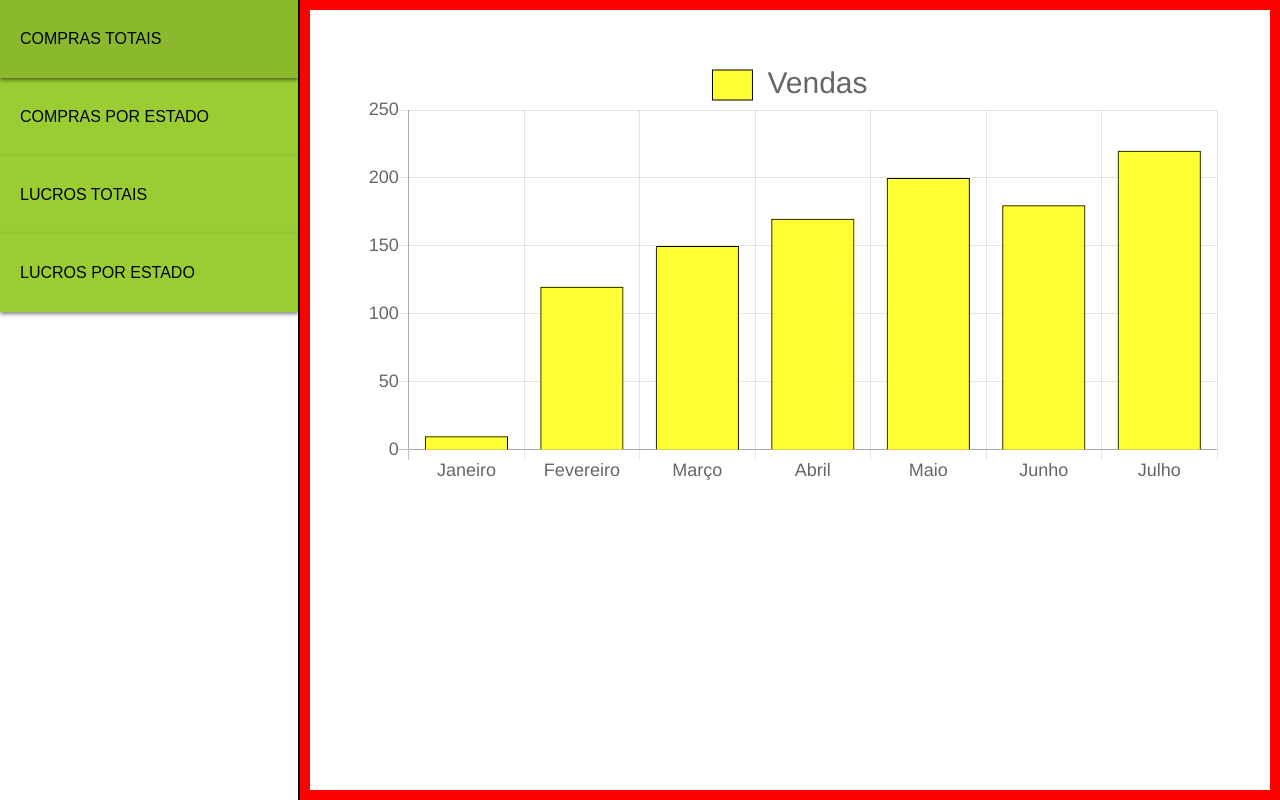
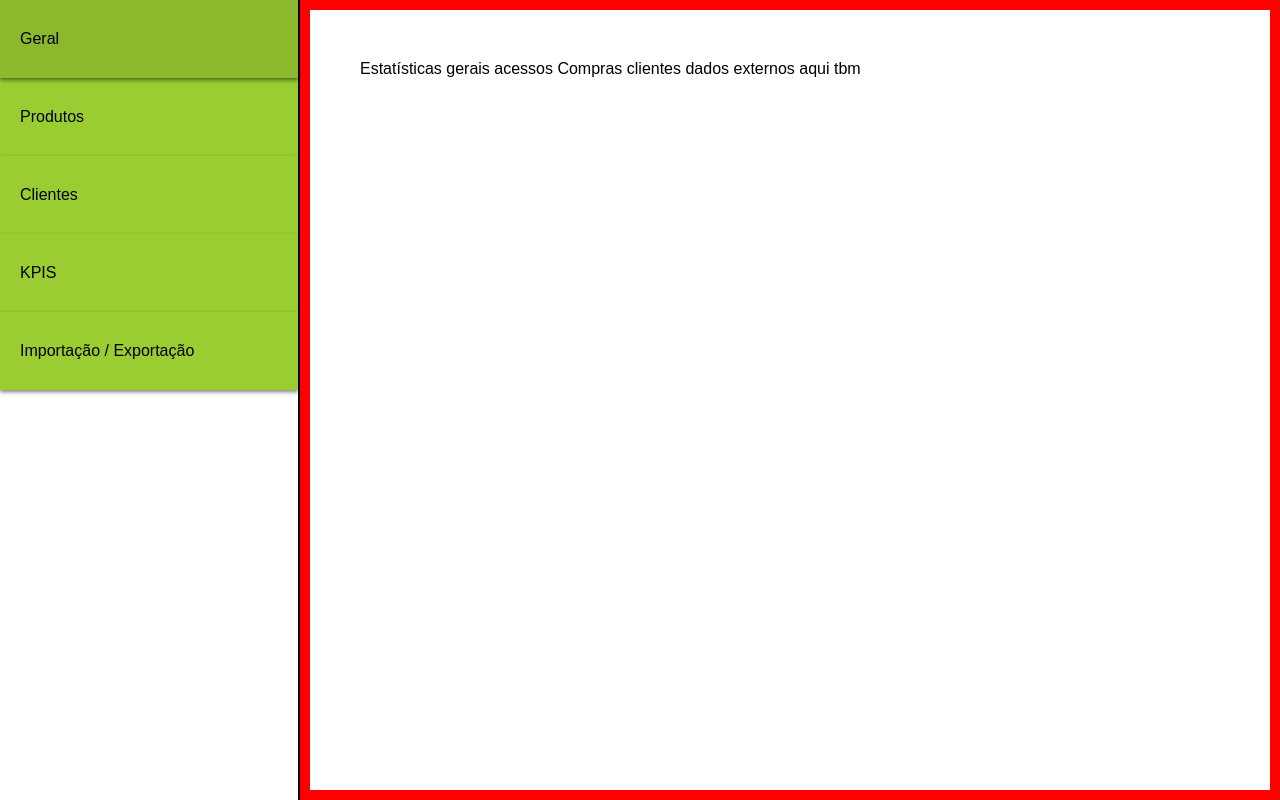
Before and after one commit to naveganth/Projeto-Banco-de-Dados, a Django app: page /admin/ in a window 1280 px wide. Run offline with Django 5.2, Linux system fonts and the light colour scheme; some web fonts are replaced.

Commit message:
Planejamento e simplificação

```diff
--- a/loja/templates/loja/chart.html
+++ b/loja/templates/loja/chart.html
@@ -67,179 +67,91 @@
   <body>
     <section>
       <div id="sidebar">
-        <div class="sidebar-item" id="ComprasTotaisItem" onclick="toggleVisibility('ComprasTotais')">COMPRAS TOTAIS</div>
-        <div class="sidebar-item" id="ComprasPorEstadoItem" onclick="toggleVisibility('ComprasPorEstado')">COMPRAS POR ESTADO</div>
-        <div class="sidebar-item" id="LucrosTotaisItem" onclick="toggleVisibility('LucrosTotais')">LUCROS TOTAIS</div>
-        <div class="sidebar-item" id="LucrosPorEstadoItem" onclick="toggleVisibility('LucrosPorEstado')">LUCROS POR ESTADO</div>
+        <div class="sidebar-item" onclick="toggleVisibility('gerais')">Geral</div>
+        <div class="sidebar-item" onclick="toggleVisibility('produtos')">Produtos</div>
+        <div class="sidebar-item" onclick="toggleVisibility('clientes')">Clientes</div>
+        <div class="sidebar-item" onclick="toggleVisibility('kpis')">KPIS</div>
+        <div class="sidebar-item" onclick="toggleVisibility('importacao')">Importação / Exportação</div>
       </div>
     </section>
 
     <section id="chartContainer">
-      <div id="ComprasTotais" class="chart-div active">
-        <canvas id="grafico1"></canvas>
+      <div id="gerais" class="chart-div active">
+        Estatísticas gerais
+        acessos
+        Compras
+        clientes
+        dados externos aqui tbm
       </div>
-      <div id="ComprasPorEstado" class="chart-div">
-        <canvas id="grafico2"></canvas>
+      <div id="produtos" class="chart-div">
+        Produtos
+        só uma lista de todos os produtos
       </div>
-      <div id="LucrosTotais" class="chart-div">
-        <canvas id="grafico3"></canvas>
+      <div id="clientes" class="chart-div">
+        Clientes
+        lista de todos os clientes
       </div>
+      <div id="kpis" class="chart-div">
+        lista de todos os kpis
+        atualiza automático?
+      </div>
+      <div id="importacao" class="chart-div">
+        Importação e exportação
+        receber csv, json e xml
+      </div>
+      <!--
       <div id="LucrosPorEstado" class="chart-div">
         <canvas id="grafico4"></canvas>
       </div>
+      -->
     </section>
 
     <script>
       function toggleVisibility(id) {
-        const charts = document.querySelectorAll('.chart-div');
-        charts.forEach(chart => {
-          if (chart.id === id) {
-            chart.classList.add('active');
+        const divs = document.querySelectorAll('.chart-div');
+        divs.forEach(div => {
+          if (div.id === id) {
+            div.classList.add('active');
           } else {
-            chart.classList.remove('active');
+            div.classList.remove('active');
           }
         });
       }
 
-      var ctx1 = document.getElementById('grafico1').getContext('2d');
-      new Chart(ctx1, {
-        type: 'bar',
-        data: {
-          labels: ['Janeiro', 'Fevereiro', 'Março', 'Abril', 'Maio', 'Junho', 'Julho'],
-          datasets: [{
-            label: 'Vendas',
-            data: [10, 120, 150, 170, 200, 180, 220],
-            backgroundColor: 'rgba(255, 255, 0, 0.8)',
-            borderColor: 'black',
-            borderWidth: 1
-          }]
-        },
-        options: {
-          legend: {
-            labels: {
-              fontSize: 30
-            }
-          },
-          scales: {
-            yAxes: [{
-              ticks: {
-                beginAtZero: true,
-                fontSize: 18
-              }
-            }],
-            xAxes: [{
-              ticks: {
-                fontSize: 18
-              }
-            }]
-          }
-        }
-      });
-
-      var ctx2 = document.getElementById('grafico2').getContext('2d');
-      new Chart(ctx2, {
-        type: 'bar',
-        data: {
-          labels: ['São Paulo', 'Rio de Janeiro', 'Minas Gerais', 'Bahia', 'Paraná'],
-          datasets: [{
-            label: 'Compras por Estado',
-            data: [300, 250, 200, 150, 100],
-            backgroundColor: 'rgba(75, 192, 192, 0.2)',
-            borderColor: 'rgba(75, 192, 192, 1)',
-            borderWidth: 1
-          }]
-        },
-        options: {
-          legend: {
-            labels: {
-              fontSize: 30
-            }
-          },
-          scales: {
-            yAxes: [{
-              ticks: {
-                beginAtZero: true,
-                fontSize: 18
-              }
-            }],
-            xAxes: [{
-              ticks: {
-                fontSize: 18
-              }
-            }]
-          }
-        }
-      });
-
-      var ctx3 = document.getElementById('grafico3').getContext('2d');
-      new Chart(ctx3, {
-        type: 'bar',
-          data: {
-            labels: ['Janeiro', 'Fevereiro', 'Março', 'Abril', 'Maio', 'Junho', 'Julho'],
-            datasets: [{
-              label: 'Vendas',
-              data: [100, 120, 150, 170, 200, 180, 220],
-              backgroundColor: 'rgba(255, 255, 0, 0.8)',
-              borderColor: 'black',
-              borderWidth: 1
-            }]
-          },
-          options: {
-            legend: {
-              labels: {
-                fontSize: 30
-              }
-            },
-            scales: {
-              yAxes: [{
-                ticks: {
-                  beginAtZero: true,
-                  fontSize: 18
-                }
-              }],
-              xAxes: [{
-                ticks: {
-                  fontSize: 18
-                }
-              }]
-            }
-          }
-        });
-
-      var ctx4 = document.getElementById('grafico4').getContext('2d');
-      new Chart(ctx4, {
-        type: 'bar',
-          data: {
-            labels: ['Janeiro', 'Fevereiro', 'Março', 'Abril', 'Maio', 'Junho', 'Julho'],
-            datasets: [{
-              label: 'Vendas',
-              data: [1000, 120, 150, 170, 200, 180, 220],
-              backgroundColor: 'rgba(255, 255, 0, 0.8)',
-              borderColor: 'black',
-              borderWidth: 1
-            }]
-          },
-          options: {
-            legend: {
-              labels: {
-                fontSize: 30
-              }
-            },
-            scales: {
-              yAxes: [{
-                ticks: {
-                  beginAtZero: true,
-                  fontSize: 18
-                }
-              }],
-              xAxes: [{
-                ticks: {
-                  fontSize: 18
-                }
-              }]
-            }
-          }
-        });
+      // var ctx4 = document.getElementById('grafico4').getContext('2d');
+      // new Chart(ctx4, {
+      //   type: 'bar',
+      //     data: {
+      //       labels: ['Janeiro', 'Fevereiro', 'Março', 'Abril', 'Maio', 'Junho', 'Julho'],
+      //       datasets: [{
+      //         label: 'Vendas',
+      //         data: [1000, 120, 150, 170, 200, 180, 220],
+      //         backgroundColor: 'rgba(255, 255, 0, 0.8)',
+      //         borderColor: 'black',
+      //         borderWidth: 1
+      //       }]
+      //     },
+      //     options: {
+      //       legend: {
+      //         labels: {
+      //           fontSize: 30
+      //         }
+      //       },
+      //       scales: {
+      //         yAxes: [{
+      //           ticks: {
+      //             beginAtZero: true,
+      //             fontSize: 18
+      //           }
+      //         }],
+      //         xAxes: [{
+      //           ticks: {
+      //             fontSize: 18
+      //           }
+      //         }]
+      //       }
+      //     }
+      //   });
     </script>
   </body>
 </html>
```
Also changed, not shown: db.sqlite3.
